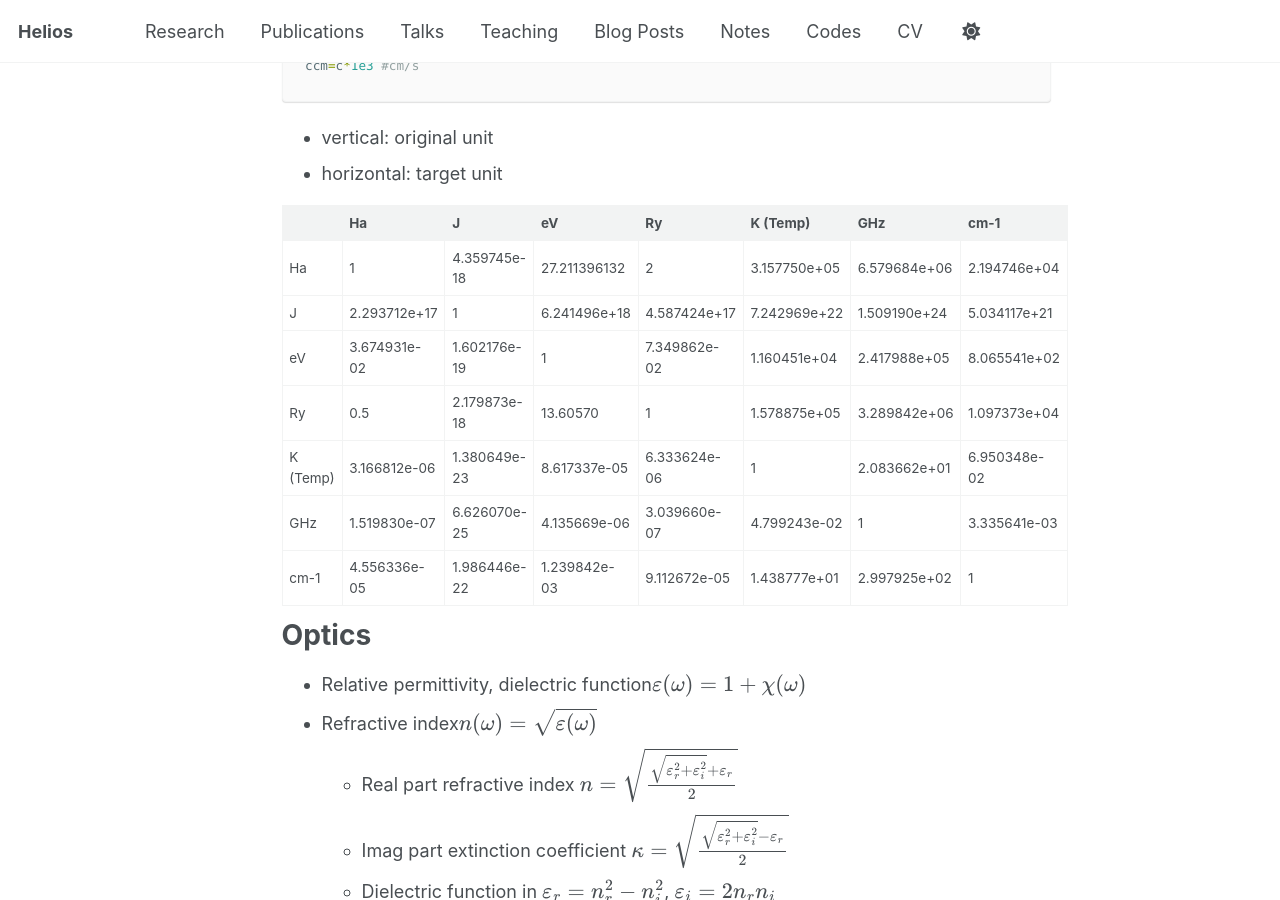
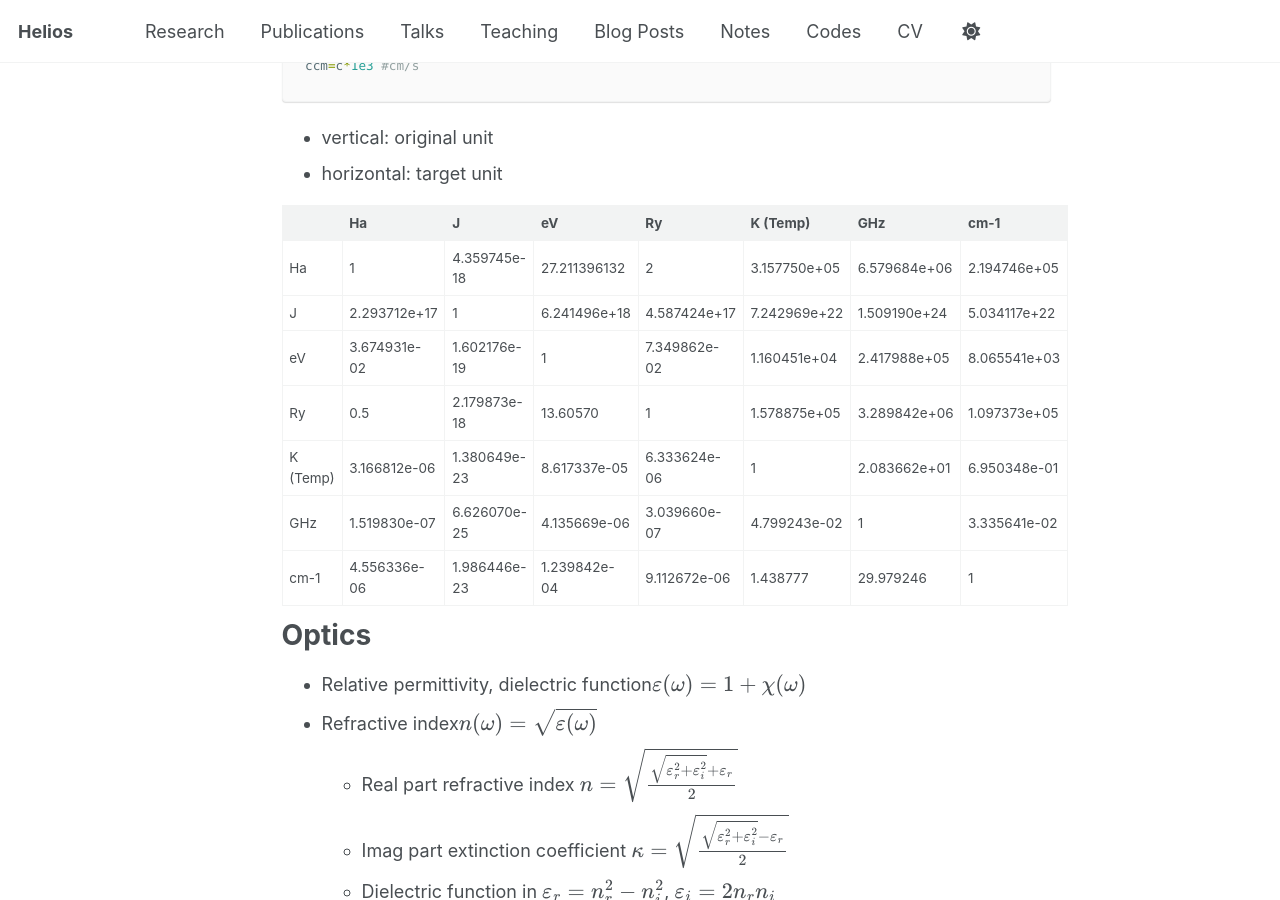
Before and after one commit to heliosynl/heliosynl.github.io, a Jekyll site: the page built from _notes/2024-12-18-QuantumMech-Notes.md, in a window 1280 px wide and 900 px high, scrolled down 899 px. Built offline with Jekyll 4.4.1, drawn with Linux system fonts in a browser that asks for light colours.

Commit message:
2025Nov10

```diff
--- a/_notes/2024-12-18-QuantumMech-Notes.md
+++ b/_notes/2024-12-18-QuantumMech-Notes.md
@@ -44,13 +44,13 @@ ccm=c*1e3 #cm/s
 
 |    | Ha | J | eV | Ry | K (Temp) | GHz | cm-1|
 | ----|----|---|---|---|------|---|---|
-| Ha | 1  | 4.359745e-18| 27.211396132 | 2 | 3.157750e+05 | 6.579684e+06|2.194746e+04|
-|J|2.293712e+17|1|6.241496e+18|4.587424e+17|7.242969e+22|1.509190e+24|5.034117e+21|
-|eV|3.674931e-02|1.602176e-19|1|7.349862e-02|1.160451e+04|2.417988e+05|8.065541e+02|
-|Ry|0.5|2.179873e-18|13.60570|1|1.578875e+05|3.289842e+06|1.097373e+04|
-|K (Temp)|3.166812e-06|1.380649e-23|8.617337e-05|6.333624e-06|1|2.083662e+01|6.950348e-02|
-|GHz|1.519830e-07|6.626070e-25|4.135669e-06|3.039660e-07|4.799243e-02|1|3.335641e-03|
-|cm-1|4.556336e-05|1.986446e-22|1.239842e-03|9.112672e-05|1.438777e+01|2.997925e+02|1|
+| Ha | 1  | 4.359745e-18| 27.211396132 | 2 | 3.157750e+05 | 6.579684e+06|2.194746e+05|
+|J|2.293712e+17|1|6.241496e+18|4.587424e+17|7.242969e+22|1.509190e+24|5.034117e+22|
+|eV|3.674931e-02|1.602176e-19|1|7.349862e-02|1.160451e+04|2.417988e+05|8.065541e+03|
+|Ry|0.5|2.179873e-18|13.60570|1|1.578875e+05|3.289842e+06|1.097373e+05|
+|K (Temp)|3.166812e-06|1.380649e-23|8.617337e-05|6.333624e-06|1|2.083662e+01|6.950348e-01|
+|GHz|1.519830e-07|6.626070e-25|4.135669e-06|3.039660e-07|4.799243e-02|1|3.335641e-02|
+|cm-1|4.556336e-06|1.986446e-23|1.239842e-04|9.112672e-06|1.438777|29.979246|1|
 
 # Optics
 - Relative permittivity, dielectric function$$\varepsilon(\omega)=1+\chi(\omega)$$
```
